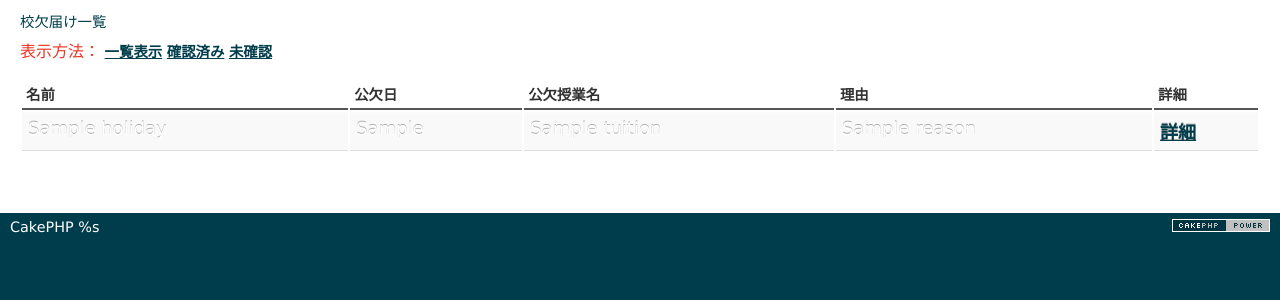
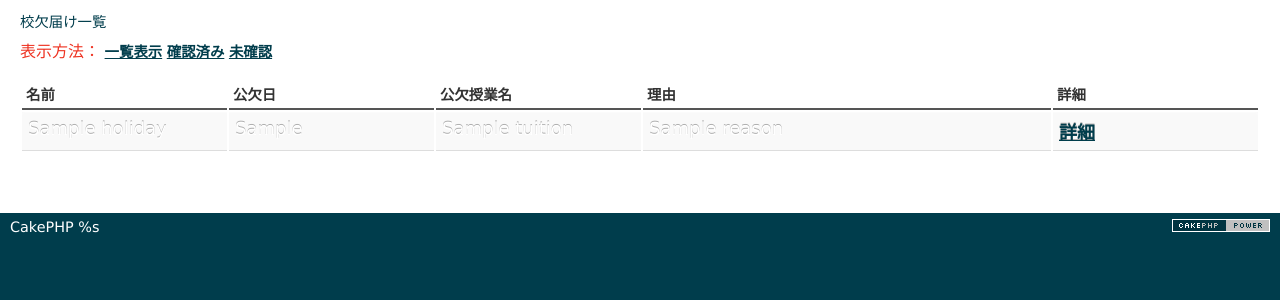
Before and after one commit to mikanyo-guruto/holidoys_system, a CakePHP app: the page made by cakephp/app/View/Holidays/search.ctp in a window 1280 px wide. Shown: the part 47-347 px from the top of the page. Run offline with PHP 8.4 and a stand-in for CakePHP, Linux system fonts and the light colour scheme; the template is opened without the code that fills it: most values are stand-ins (such as "Sample title", 1, 10 or a date in 2020); data that the repository does not hold is empty; some libraries are stand-ins or nearby versions.

Commit message:
tableのwidthの指定

```diff
--- a/cakephp/app/View/Holidays/root_list.ctp
+++ b/cakephp/app/View/Holidays/root_list.ctp
@@ -38,7 +38,7 @@
 				<th>名前</th>
 				<th>公欠日</th>
 				<th>公欠授業名</th>
-				<th>理由</th>
+				<th class="reson">理由</th>
 				<th>詳細</th>
 			</tr>
 			<?php foreach($students as $date): ?>
--- a/cakephp/app/View/Holidays/search.ctp
+++ b/cakephp/app/View/Holidays/search.ctp
@@ -38,7 +38,7 @@
 				<th>名前</th>
 				<th>公欠日</th>
 				<th>公欠授業名</th>
-				<th>理由</th>
+				<th class="reson">理由</th>
 				<th>詳細</th>
 			</tr>
 			<?php foreach($students as $date): ?>
--- a/cakephp/app/webroot/css/root/list_style.css
+++ b/cakephp/app/webroot/css/root/list_style.css
@@ -10,6 +10,14 @@
 .info h2 {
 	display: inline;
 	font-size: 16px;
+}
+
+.table {
+	table-layout: fixed;
+}
+
+.table .reson {
+	width: 400px;
 }
 
 .table td {
```
